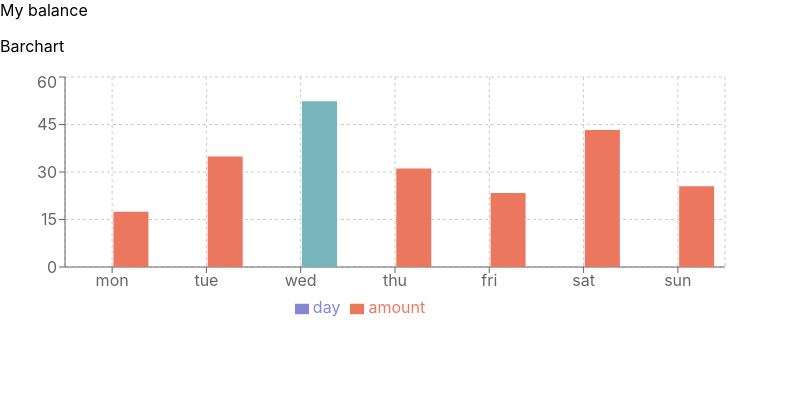
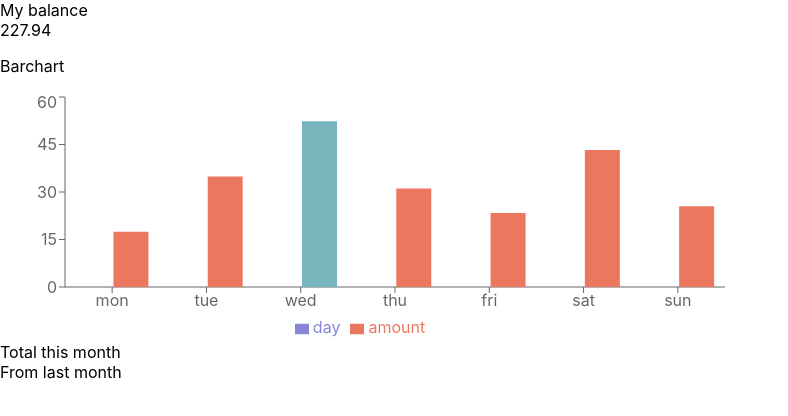
Before and after one commit to Ademola101/Expenses-Chart, a React (Create React App) app: page / in a window 1280 px wide. Shown: the top 416 px of the page, without its empty margins (0-788 px from the left). Built offline with nearby package versions, Linux system fonts and the light colour scheme; the HTML template or start-up script is replaced by a standard one.

Commit message:
total amount

```diff
--- a/src/App.js
+++ b/src/App.js
@@ -1,7 +1,8 @@
-
+import data from './services/data.json'
 import Header from './components/Header'
 import Barchart from './components/Barchart'
-import data from './services/data.json'
+import Footer from './components/Footer'
+
 
 
 function App() {
@@ -9,9 +10,10 @@ function App() {
   return (
     <div>
 
-      <Header/>
+      <Header key={data.amount} data={data}/>
 
       <Barchart data={data}/>
+      <Footer/>
     </div>
   )
 }
--- a/src/components/Barchart.jsx
+++ b/src/components/Barchart.jsx
@@ -1,4 +1,4 @@
-import { BarChart, CartesianGrid, XAxis, YAxis, Tooltip, Legend, Bar, Cell } from 'recharts'
+import { BarChart, XAxis, YAxis, Tooltip, Legend, Bar, Cell } from 'recharts'
 
 const Barchart = ({ data }) => {
 
@@ -22,7 +22,7 @@ const Barchart = ({ data }) => {
 
       <BarChart width={730} height={250} data={data}>
 
-        <CartesianGrid strokeDasharray="3 3" />
+
         <XAxis dataKey="day" />
         <YAxis />
         <Tooltip />
--- /dev/null
+++ b/src/components/Footer.jsx
@@ -0,0 +1,15 @@
+
+
+const Footer = () => {
+  return (
+    <div>
+      <div>
+  Total this month
+      </div>
+
+      <div> From last month</div>
+    </div>
+  )
+}
+
+export default Footer
--- a/src/components/Header.jsx
+++ b/src/components/Header.jsx
@@ -1,6 +1,9 @@
 
-const Header = ({ amount }) => {
+const Header = ({ data }) => {
 
+  const reducer = (sum, value) => sum + value
+  const amountArray = data.map(d => d.amount)
+  const totalAmount = amountArray.reduce(reducer, 0)
   return (
     <header>
 
@@ -8,7 +11,7 @@ const Header = ({ amount }) => {
         My balance
       </div>
       <div>
-        {amount}
+        {totalAmount}
       </div>
     </header> )
 }
```
